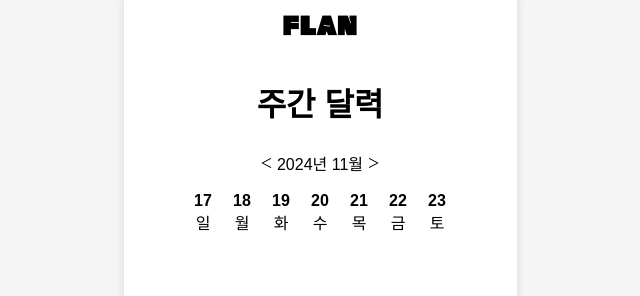
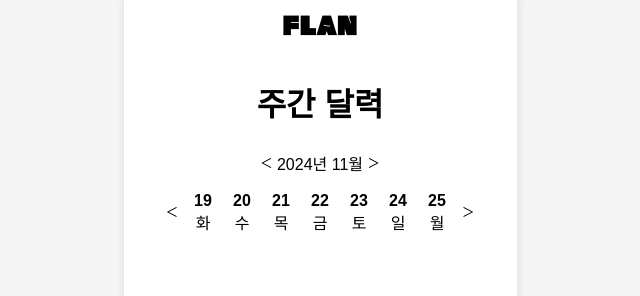
Before and after one commit to 2024GanzithonPYTHON/6_Ganzi_Frontend, a React (Vite) app: page /MyWeek in a window 1280 px wide. Shown: the top 296 px of the page, without its empty margins (320-960 px from the left). Built offline with nearby package versions, Linux system fonts and the light colour scheme; a web font is replaced by a local one.

Commit message:
달 / 주 넘기기 구현 완료

```diff
--- a/src/pages/myCalendar/myweek.jsx
+++ b/src/pages/myCalendar/myweek.jsx
@@ -1,5 +1,5 @@
-import React, { useState } from 'react';
-import { format, startOfWeek, addDays } from 'date-fns';
+import React, { useState, useEffect } from 'react';
+import { format, startOfWeek, addDays, addWeeks, addMonths, isSameDay } from 'date-fns';
 import styled from "styled-components";
 
 const Button = styled.button`
@@ -9,7 +9,7 @@ const Button = styled.button`
     background-color: transparent; /* 배경을 투명하게 */
     color: black;
     font-size: 20px;
-    font-family : 'pretendard';
+    font-family: 'pretendard';
     font-weight: lighter; /* 피그마에 lighter이라 되어있음 */
 `;
 
@@ -32,25 +32,45 @@ const TableCell = styled.td`
         color: white;
     }
 `;
+
 const WeekCalendar = () => {
   const [currentDate, setCurrentDate] = useState(new Date());
 
-  // 주의 시작일을 계산
-  const weekStart = startOfWeek(currentDate, { weekStartsOn: 0 }); // 0은 일요일 시작
+  // 오늘 날짜를 기준으로 주의 시작일을 계산
+  const getWeekStart = (date) => startOfWeek(date, { weekStartsOn: 0 });
 
-  // 일주일의 날짜 배열
+  // 주의 시작일을 계산 -> 이유모르겠는데 자꾸 전주로 렌더링해옴 일단 담주렌더링
+  const weekStart = addWeeks(getWeekStart(currentDate), 1);
+
+  // 오늘 날짜의 인덱스 계산
+  const todayIndex = new Date().getDay(); // 0: 일요일, 1: 월요일, ..., 6: 토요일
+
+  // 오늘을 기준으로 한주를 배열로 생성
   const weekDays = Array.from({ length: 7 }, (_, index) =>
-    addDays(weekStart, index)
+    addDays(weekStart, index - (todayIndex)) // 오늘을 중앙에 두기 위해 조정
   );
+
+  // 주의 시작일을 오늘을 기준으로 조정
+  const adjustedWeekStart = addDays(weekStart, -3); // 중앙에 오게 하려면 3일을 뺌
+
+  // 다음 달로 넘어가는 함수
+  const goToNextMonth = () => {
+    setCurrentDate(addMonths(currentDate, 1));
+  };
+
+  // 이전 달로 넘어가는 함수
+  const goToPreviousMonth = () => {
+    setCurrentDate(addMonths(currentDate, -1));
+  };
 
   // 다음 주로 넘어가는 함수
   const goToNextWeek = () => {
-    setCurrentDate(addDays(currentDate, 7));
+    setCurrentDate(addWeeks(currentDate, 1));
   };
 
   // 이전 주로 넘어가는 함수
   const goToPreviousWeek = () => {
-    setCurrentDate(addDays(currentDate, -7));
+    setCurrentDate(addWeeks(currentDate, -1));
   };
 
   // 날짜 클릭 시 동작할 함수
@@ -58,27 +78,38 @@ const WeekCalendar = () => {
     alert(`${format(day, 'yyyy년 MM월 dd일')} 클릭됨!`);
   };
 
+  // 컴포넌트가 마운트될 때 오늘 날짜로 초기화
+  useEffect(() => {
+    const today = new Date();
+    setCurrentDate(today); // 오늘 날짜로 초기화
+  }, []);
+
   return (
     <div>
       <YearMonthContainer>
+        <Button onClick={goToPreviousMonth}>&lt;</Button>
+        <div>{format(adjustedWeekStart, 'yyyy년 MM월')}</div>
+        <Button onClick={goToNextMonth}>&gt;</Button>
+      </YearMonthContainer>
+      <YearMonthContainer>
         <Button onClick={goToPreviousWeek}>&lt;</Button>
-        <div>{format(weekStart, 'yyyy년 MM월')}</div>
-        <Button onClick={goToNextWeek}>&gt;</Button>
-      </YearMonthContainer>
         <table>
           <tbody>
             <tr>
               {weekDays.map((day) => (
                 <TableCell key={day} onClick={() => handleDateClick(day)}>
-                <strong>{format(day, 'd')}</strong><br />{/* 날짜를 볼드체로 표시 */}
-                {['일', '월', '화', '수', '목', '금', '토'][day.getDay()]} {/* 요일 표시 */}
+                  <strong>{format(day, 'd')}</strong><br />
+                  {['일', '월', '화', '수', '목', '금', '토'][day.getDay()]}
                 </TableCell>
               ))}
             </tr>
           </tbody>
         </table>
+        <Button onClick={goToNextWeek}>&gt;</Button>
+      </YearMonthContainer>
     </div>
   );
 };
 
+
 export default WeekCalendar;
```
Lines whose indentation alone changed are shown as unchanged.
